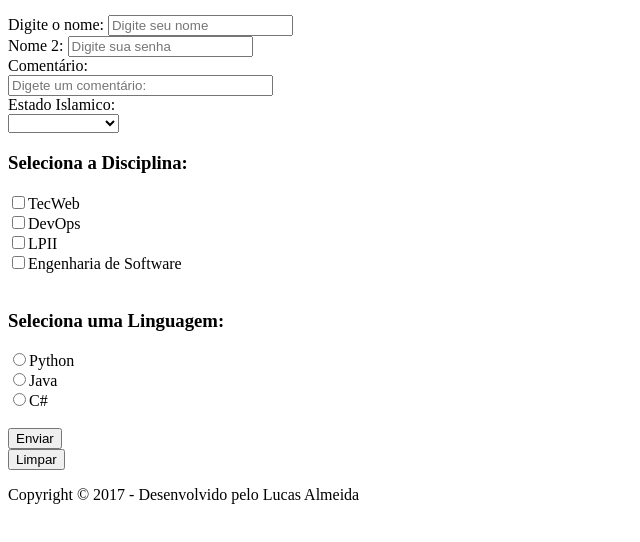
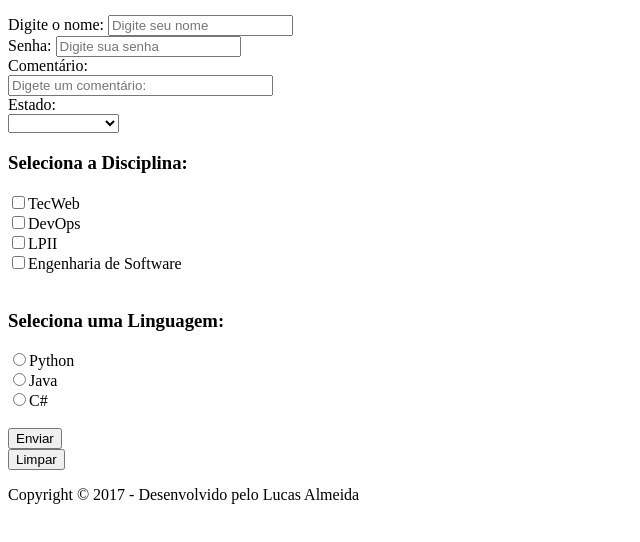
Before and after one commit to LucasAlmeida1998/Devops, a plain HTML site: page aula2 13-09.html in a window 1280 px wide. Shown: the part 44-586 px from the top of the page, without its empty margins (0-640 px from the left). Drawn offline with Linux system fonts and the light colour scheme.

Commit message:
Alterações para o original

```diff
--- a/aula2 13-09.html
+++ b/aula2 13-09.html
@@ -27,7 +27,7 @@
 			required = validador para mostrar o usuario preencher o campo que esta em branco-->
 
 
-			<br/><label>Nome 2:</label>
+		<br/><label>Senha:</label>
 			<input type="password"
 			name="senha_user"
 			id="s_user"
@@ -41,7 +41,7 @@
 			placeholder="Digete um comentário:"
 			size="30"><br/>
 			<!--<textarea>Digite algo</textarea> caixa de texto para cometario-->
-			<label>Estado Islamico:</label><br/>
+			<label>Estado:</label><br/>
 			<select>
 				<option value=""></option><br/>
 				<option value="SP">São Paulo</option>
```
